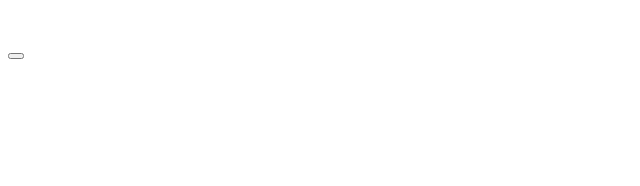
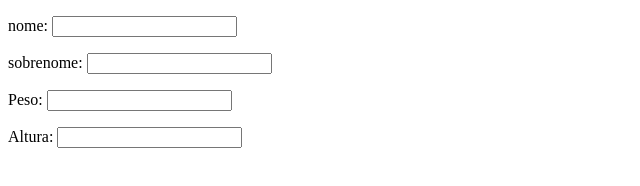
Before and after one commit to ThiagoBDias/Curso, a plain HTML site: page Js16Aula/index.html in a window 1280 px wide. Shown: the whole page, without its empty margins (0-640 px from the left). Drawn offline with Linux system fonts and the light colour scheme.

Commit message:
Update index.html

```diff
--- a/Js16Aula/index.html
+++ b/Js16Aula/index.html
@@ -5,11 +5,12 @@
   <title>atividade</title>
 </head>
 <body>
-  <div id="card">
-    <img src="" alt="">
-    <p></p>
-    <button></button>
-  </div>
+ <form action="" method="get">
+<p>nome: <input type="text" class="nome"></p>
+<p>sobrenome: <input type="text" class="sobrenome"></p>
+<p>Peso: <input type="text" class="peso"></p>
+<p>Altura: <input type="text" class="altura"></p>
+ </form>
 
   <script src="script.js"></script>
 </body>
```
